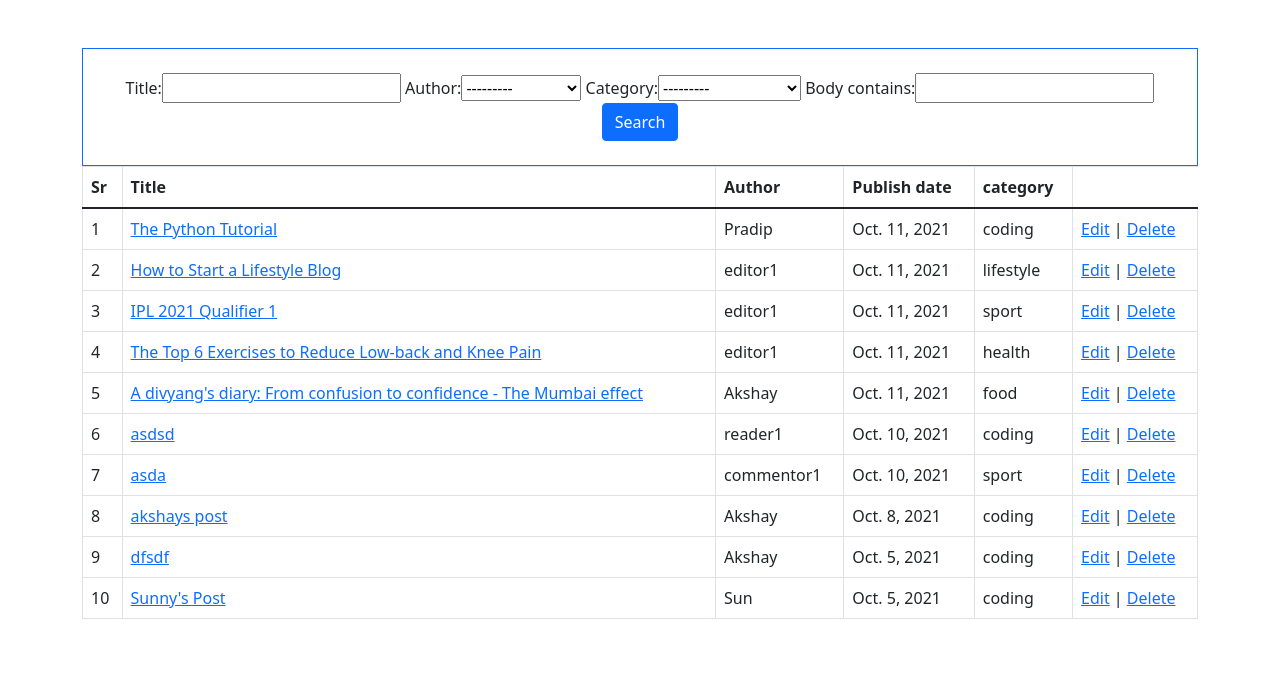
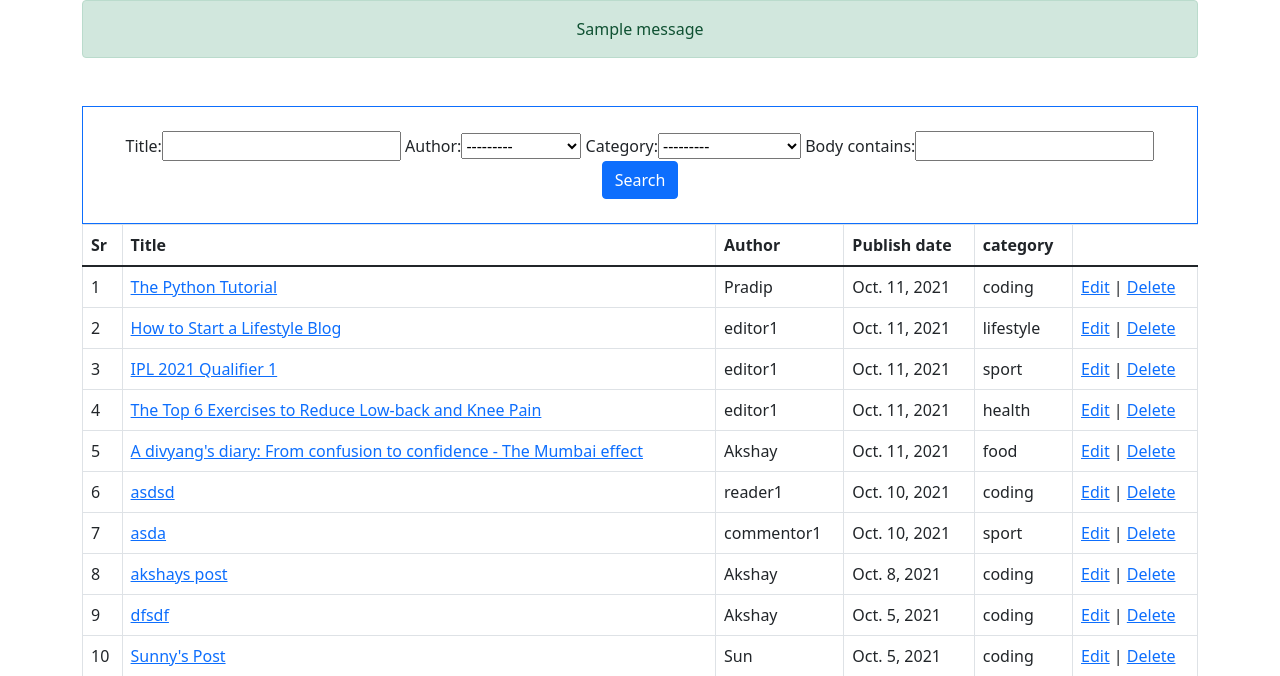
Before and after one commit to Gaurav41/django_blog, a Django app: page /blog_admin/posts in a window 1280 px wide. Shown: the part 56-732 px from the top of the page. Run offline with Django 3.2, Linux system fonts and the light colour scheme; a user stored in the database is signed in; data comes from the database, SQL or seed files in the repository; both versions use the stored data as it was after the commit; one stand-in notice (Sample message) is shown.

Commit message:
success messages added

```diff
--- a/Blog/blog_admin/templates/blog_admin/base.html
+++ b/Blog/blog_admin/templates/blog_admin/base.html
@@ -80,7 +80,15 @@
         </div>
       </div>
     </nav>
-
+    <div>
+      {% if messages %}
+        {% for message in messages %}
+            <div class="text-center alert alert-{{ message.tags }}">
+                {{ message|safe }}
+            </div>
+        {% endfor %}
+      {% endif %}
+    </div>
     {% block content %}
 
     {% endblock %}
--- a/Blog/blog_admin/views.py
+++ b/Blog/blog_admin/views.py
@@ -11,6 +11,7 @@ import django_filters
 from .forms import EditProfileForm,UserFilterForm,SignupForm
 from django.http import HttpResponseForbidden
 from .permissions import IsStaffOrSuperUserMixin
+from django.contrib.messages.views import SuccessMessageMixin
 
 # Create your views here.
 
@@ -28,13 +29,15 @@ class UserFilter(django_filters.FilterSet):
         fields=['email','is_staff','groups','is_active','is_superuser']
 
 
-class AddUserView(IsStaffOrSuperUserMixin,CreateView):
+class AddUserView(SuccessMessageMixin,IsStaffOrSuperUserMixin,CreateView):
     # permission_classes=[IsSelfOrReadOnly]
     # authentication_classes=[SessionAuthentication]
     # form_class = UserCreationForm
     form_class = SignupForm
     template_name = "blog_admin/add_user.html"
     # success_url = "/edit_user/"
+    success_message = "User added successfully"
+
 
     def get_absolute_url(self,**kwargs):
         print("*"*50)
@@ -60,12 +63,13 @@ class AddUserView(IsStaffOrSuperUserMixin,CreateView):
 
 
 
-class EditUserView(IsStaffOrSuperUserMixin,UpdateView):
+class EditUserView(SuccessMessageMixin,IsStaffOrSuperUserMixin,UpdateView):
     model = User
     # form_class = UserChangeForm
     form_class = EditProfileForm
     template_name = "blog_admin/edit_user.html"
     success_url = reverse_lazy('users')
+    success_message = "User updated successfully"
 
     # def get_object(self,**kwargs):
     #     if kwargs:
@@ -87,10 +91,10 @@ class EditUserView(IsStaffOrSuperUserMixin,UpdateView):
     #     # remember the import: from django.http import HttpResponseRedirect
     #     return  HttpResponseRedirect(self.get_absolute_url(user=user))
 
-class DeleteUserView(IsStaffOrSuperUserMixin,DeleteView):
-    model = User
-    template_name = 'blog_admin/delete_User.html'
-    success_url=reverse_lazy('users')
+# class DeleteUserView(SuccessMessageMixin,IsStaffOrSuperUserMixin,DeleteView):
+#     model = User
+#     template_name = 'blog_admin/delete_User.html'
+#     success_url=reverse_lazy('users')
 
 
 # def delete_user(request,pk):
@@ -101,10 +105,11 @@ class DeleteUserView(IsStaffOrSuperUserMixin,DeleteView):
 #     except :
 #         return redirect(reverse('users'))
 
-class DeleteUserView(IsStaffOrSuperUserMixin,DeleteView):
+class DeleteUserView(SuccessMessageMixin,IsStaffOrSuperUserMixin,DeleteView):
     model = User
     template_name = 'blog_admin/delete_confirm.html'
     success_url = reverse_lazy('users')
+    success_message = "User deleted successfully"
 
 
 class UserList(IsStaffOrSuperUserMixin,ListView):
@@ -195,12 +200,13 @@ def delete_comment(request,pk):
     # except :
     #     return redirect(reverse('comments'))
 
-class AddCategoryView(IsStaffOrSuperUserMixin,CreateView):
+class AddCategoryView(SuccessMessageMixin,IsStaffOrSuperUserMixin,CreateView):
     model = Category
     # form_class = PostForm
     template_name = 'blog_admin/add_category.html'
     fields = '__all__'
     success_url = '/blog_admin/admin_home/'
+    success_message = "Category added successfully"
 
 
 class CategoryView(IsStaffOrSuperUserMixin,ListView):
@@ -210,14 +216,16 @@ class CategoryView(IsStaffOrSuperUserMixin,ListView):
 
 # DeleteCategoryView
 
-class DeleteCategoryView(IsStaffOrSuperUserMixin,DeleteView):
+class DeleteCategoryView(SuccessMessageMixin,IsStaffOrSuperUserMixin,DeleteView):
     model = Category
     template_name = 'blog_admin/delete_confirm.html'
     success_url = reverse_lazy('categories')
+    success_message = "Category deleted successfully"
 
 
-class EditCategoryView(IsStaffOrSuperUserMixin,UpdateView):
+class EditCategoryView(SuccessMessageMixin,IsStaffOrSuperUserMixin,UpdateView):
     model = Category
     template_name = 'blog_admin/edit_category.html'
     success_url = reverse_lazy('categories')
     fields = '__all__'
+    success_message = "Category updated successfully"
--- a/Blog/blogapp/mixins.py
+++ b/Blog/blogapp/mixins.py
@@ -34,7 +34,7 @@ class CheckReaderGroupMixin(UserPassesTestMixin,LoginRequiredMixin):
 
 class CheckCommentorGroupMixin(UserPassesTestMixin,LoginRequiredMixin):
     def test_func(self):
-        return self.request.user.groups.filter(name__in=["commentor","editor"])
+        return self.request.user.groups.filter(name__in=["commentor","editor"]) or self.request.user.is_superuser
 
 
 # class CheckEditorGroupMixin():
@@ -49,4 +49,4 @@ class CheckCommentorGroupMixin(UserPassesTestMixin,LoginRequiredMixin):
 
 class CheckEditorGroupMixin(UserPassesTestMixin,LoginRequiredMixin):
     def test_func(self):
-        return self.request.user.groups.filter(name="editor")
+        return self.request.user.groups.filter(name="editor") or self.request.user.is_superuser
--- a/Blog/blogapp/templates/blogapp/article.html
+++ b/Blog/blogapp/templates/blogapp/article.html
@@ -1,5 +1,5 @@
 {% extends 'blogapp/base.html' %}
-{% block title %}{{post.title}}{% endblock %}
+{% block title %}Post-{{post.title}}{% endblock %}
 {% block content %}
     <h1>{{post.title}}</h1>
     <small>By: {{post.author.first_name}} {{post.author.last_name}} - {{post.publish_date}}</small>
--- a/Blog/blogapp/urls.py
+++ b/Blog/blogapp/urls.py
@@ -8,7 +8,7 @@ urlpatterns = [
     path('article/<int:pk>',views.ArticleView.as_view(),name="article" ),
     path('article/<int:pk>/comment',views.AddCommentView.as_view(),name="add_comment" ),
     path('add_post/',views.AddPostView.as_view(),name="add_post" ),
-    path('add_category/',views.AddCategoryView.as_view(),name="add_category" ),
+    path('add_category/',views.AddCategoryView.as_view(),name="addCategory" ),
     path('article/edit/<int:pk>',views.EditPostView.as_view(),name="edit_post" ),
     path('article/delete/<int:pk>',views.DeletePostView.as_view(),name="delete_post" ),
     # path('category/<str:cats>',views.CategoryView,name="category" ),
--- a/Blog/blogapp/views.py
+++ b/Blog/blogapp/views.py
@@ -10,8 +10,10 @@ from django.http import Http404,HttpResponseForbidden
 from django.core.exceptions import PermissionDenied
 from django_filters.rest_framework import DjangoFilterBackend
 import django_filters
-from .mixins import CheckReaderGroupMixin, CheckCommentorGroupMixin, CheckEditorGroupMixin
+from .mixins import CheckReaderGroupMixin,CheckEditorGroupMixin, CheckCommentorGroupMixin
 from django.contrib.auth.mixins import LoginRequiredMixin
+from django.contrib.messages.views import SuccessMessageMixin
+
 
 # Create your views here.
 def home(request):
@@ -80,10 +82,11 @@ class ArticleView(LoginRequiredMixin,DetailView):
     model = Post
     template_name = 'blogapp/article.html'
 
-class AddPostView(CheckEditorGroupMixin,CreateView):
+class AddPostView(SuccessMessageMixin,CheckEditorGroupMixin,CreateView):
     model = Post
     form_class = PostForm
     template_name = 'blogapp/add_post.html'
+    success_message = "Post created successfully"
 
     # fields = '__all__'
     def form_valid(self, form):
@@ -96,11 +99,13 @@ class AddPostView(CheckEditorGroupMixin,CreateView):
         return HttpResponseRedirect(instance.get_absolute_url())
 
 
-class EditPostView(CheckEditorGroupMixin,UpdateView):
+class EditPostView(SuccessMessageMixin,CheckEditorGroupMixin,UpdateView):
     model = Post
     template_name = 'blogapp/edit_post.html'
     # fields=['title','body']
     form_class = EditForm
+    success_message = "Post updated successfully"
+
 
     # def dispatch(self, request, *args, **kwargs):
     #     if not request.user.has_perm('blog_permission.blog_edit'):
@@ -116,17 +121,19 @@ class EditPostView(CheckEditorGroupMixin,UpdateView):
 
 
 
-class DeletePostView(CheckEditorGroupMixin,DeleteView):
+class DeletePostView(SuccessMessageMixin,CheckEditorGroupMixin,DeleteView):
     model = Post
-    template_name = 'blogapp/delete_post.html'
+    template_name = 'blogapp/delete_confirm.html'
     success_url=reverse_lazy('home')
+    success_message = "Post deleted successfully"
 
-class AddCategoryView(CheckEditorGroupMixin,CreateView):
+class AddCategoryView(SuccessMessageMixin,CheckEditorGroupMixin,CreateView):
     model = Category
     # form_class = PostForm
     template_name = 'blogapp/add_category.html'
     fields = '__all__'
     # success_url=reverse_lazy('home')
+    success_message = "Category added successfully"
 
 
 # def CategoryView(request,cats):
@@ -157,12 +164,13 @@ class CategoryView(ListView):
         return context
 
 # Add comment
-class AddCommentView(CheckCommentorGroupMixin,CreateView):
+class AddCommentView(SuccessMessageMixin,CheckCommentorGroupMixin,CreateView):
     model = Comment
     form_class = CommentForm
     # fields = '__all__'
     template_name = 'blogapp/add_comment.html'
     ordering = ['-date_added']
+    success_message = "Comment added successfully"
 
     def form_valid(self, form):
         form.instance.post_id = self.kwargs['pk']
```
Also changed, not shown: Blog/blogapp/templates/blogapp/base.html (+13 -2 lines), Blog/db.sqlite3.
